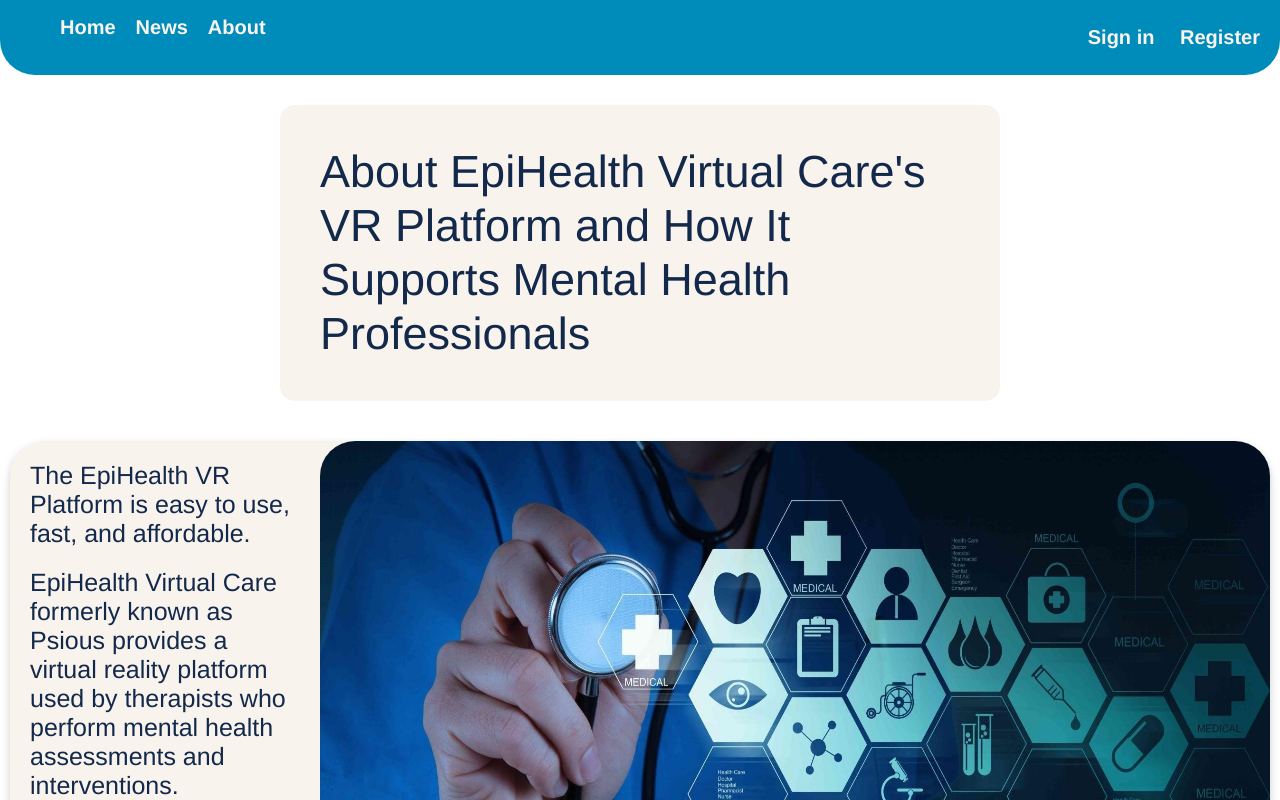
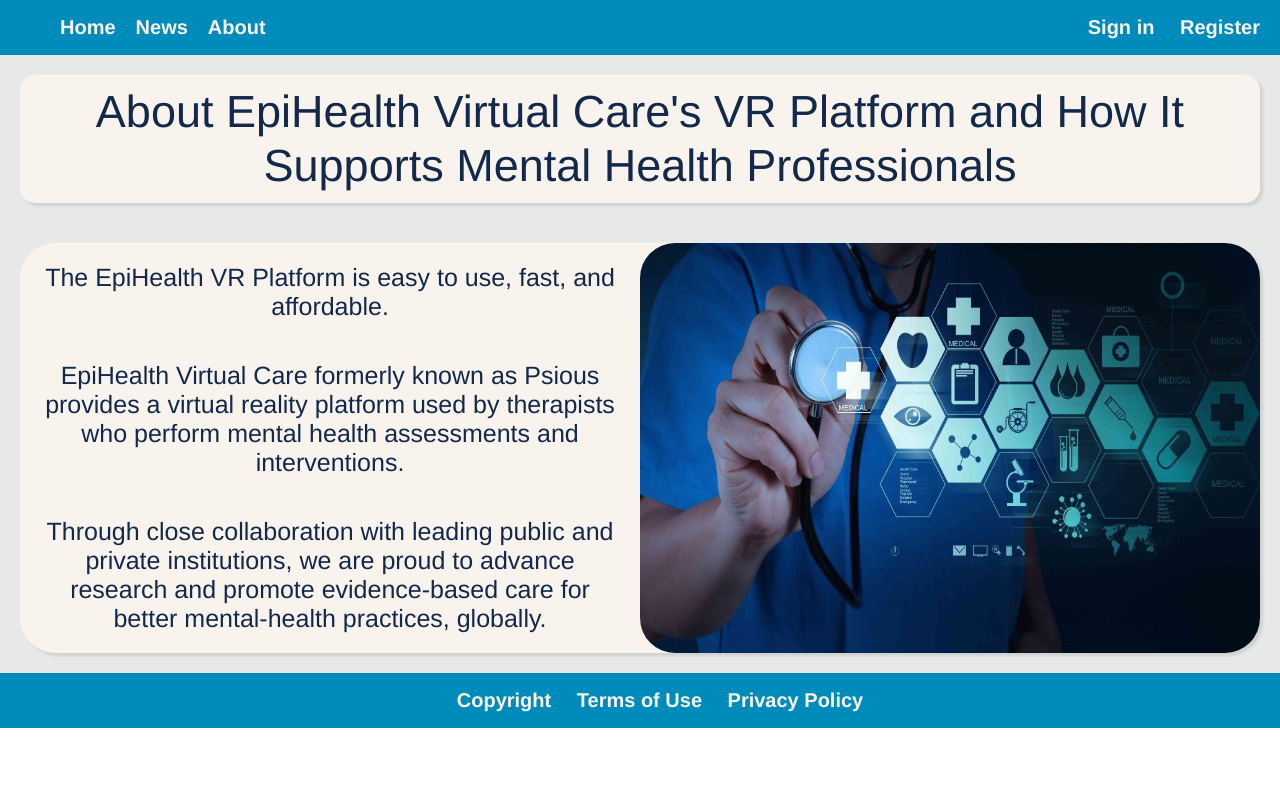
Before and after one commit to antoinebubs/ESP-APP, a Vue app in the folder esp-front/: page /#/about in a window 1280 px wide. Shown: the top 800 px of the page. Built offline with nearby package versions, Linux system fonts and the light colour scheme.

Commit message:
work on front

```diff
--- a/esp-front/src/App.vue
+++ b/esp-front/src/App.vue
@@ -1,6 +1,8 @@
 <template>
-  <AppBar />
-  <AppFooter />
+  <div class="flex-container">
+    <AppBar />
+    <AppFooter />
+  </div>
 </template>
 
 <script>
@@ -26,4 +28,9 @@
 body {
   margin: 0px;
 }
+.flex-container {
+  display: flex;
+  flex-direction: column;
+  background-color: #e7e9e8;
+}
 </style>
--- a/esp-front/src/components/AppBar.vue
+++ b/esp-front/src/components/AppBar.vue
@@ -1,5 +1,4 @@
 <template>
-  <div class="meganavbar"></div>
   <div class="navbar">
     <div class="navbar-options-left">
       <ul class="list-options">
@@ -37,14 +36,12 @@
 <style scoped>
 .navbar {
   background-color: #008cba;
-  border-bottom-right-radius: 35px;
-  border-bottom-left-radius: 35px;
-  background-color: #008cba;
   display: flex;
   justify-content: space-between;
   width: 100%;
 }
-.navbar-options-left {
+.navbar-options-left .navbar-options-right {
+  display: flex;
   list-style-type: none;
 }
 
@@ -64,8 +61,6 @@
   color: #333;
 }
 .navbar-options-right .list-options {
-  display: flex;
-  float: right;
 }
 .list {
   margin: 10px;
--- a/esp-front/src/components/AppCard.vue
+++ b/esp-front/src/components/AppCard.vue
@@ -30,6 +30,8 @@
   font-family: arial;
   border: none 1px;
   border-radius: 35px;
+  max-width: 400px;
+  min-width: 200px;
 }
 
 .title {
--- a/esp-front/src/components/AppFooter.vue
+++ b/esp-front/src/components/AppFooter.vue
@@ -2,9 +2,9 @@
   <div class="footer">
     <ul class="list-options">
       <li class="list">
-        <router-link class="options-links" to="/copyright"
-          >Copyright</router-link
-        >
+        <router-link class="options-links" to="/copyright">
+          Copyright
+        </router-link>
         <router-link class="options-links" to="/termsOfUse">
           Terms of Use
         </router-link>
@@ -33,9 +33,6 @@
 <style scoped>
 .footer {
   background-color: #008cba;
-  border-top-right-radius: 35px;
-  border-top-left-radius: 35px;
-  background-color: #008cba;
   display: flex;
   justify-content: center;
   width: 100%;
--- a/esp-front/src/components/ButtonMain.vue
+++ b/esp-front/src/components/ButtonMain.vue
@@ -25,7 +25,7 @@
   margin: 10px 20px;
   cursor: pointer;
   border-radius: 15px;
-  box-shadow: black 5px 5px;
+  box-shadow: 5px 5px 5px rgba(0, 0, 0, 0.4);
   font-weight: bold;
 }
 .button:hover {
--- a/esp-front/src/views/AboutView.vue
+++ b/esp-front/src/views/AboutView.vue
@@ -1,11 +1,11 @@
 <template>
-  <div class="about">
-    <h1>
+  <div class="about-main-container">
+    <div class="title">
       About EpiHealth Virtual Care's VR Platform and How It Supports Mental
       Health Professionals
-    </h1>
-    <div class="flex-container">
-      <div class="text">
+    </div>
+    <div class="content-box">
+      <div class="text-content">
         <p class="about-us">
           The EpiHealth VR Platform is easy to use, fast, and affordable.
         </p>
@@ -20,7 +20,7 @@
           evidence-based care for better mental-health practices, globally.
         </p>
       </div>
-      <img src="@/img/background.jpg" width="950" height="600" />
+      <img class="img" src="@/img/background.jpg" />
     </div>
   </div>
 </template>
@@ -33,42 +33,41 @@
 };
 </script>
 <style scoped>
-.about {
+.about-main-container {
   font-family: Ubuntu, Noto Sans SC, helvetica, arial, sans-serif;
   color: #13294b;
   display: flex;
   flex-direction: column;
-  align-items: center;
 }
 .about-us {
   font-size: 25px;
-  margin: 0px 0px 20px;
+  margin: 20px;
 }
-.text {
-  margin: 20px 20px 20px 20px;
+.text-content {
+  display: flex;
+  flex-wrap: wrap;
+  flex-direction: column;
 }
-.flex-container {
+.content-box {
   display: flex;
-  justify-content: center;
-  align-items: flex-start;
-  text-align: left;
   background-color: #f9f3ed;
   border-radius: 35px;
   border: none 2px #13294b;
-  margin: 10px 10px 10px 10px;
-  box-shadow: 0 4px 8px 0 rgba(0, 0, 0, 0.2);
+  margin: 20px;
+  box-shadow: 3px 3px 3px rgba(0, 0, 0, 0.1);
 }
-img {
+.img {
   border-radius: 35px;
+  width: 50%;
 }
-h1 {
-  text-align: left;
+.title {
+  margin: 20px;
+  padding: 10px;
   font-size: 45px;
   line-height: 1.2;
   font-weight: 400;
-  width: 50%;
   background-color: #f9f3ed;
   border-radius: 15px;
-  padding: 40px;
+  box-shadow: 3px 3px 3px rgba(0, 0, 0, 0.1);
 }
 </style>
--- a/esp-front/src/views/MainPage.vue
+++ b/esp-front/src/views/MainPage.vue
@@ -1,12 +1,12 @@
 <template>
   <div class="main-page">
-    <div class="main-page-wapper">
-      <h1>
+    <div class="main-page-content">
+      <h1 class="first-titles">
         Virtual Reality for Mental Health Professionals EpiHealth, an all-in-one
         VR
       </h1>
-      <h3>platform trusted by over 0 therapists.</h3>
-      <div class="flex-container">
+      <h3 class="third-title">platform trusted by over 0 therapists.</h3>
+      <div class="wapper-button">
         <ButtonMain @click="doSomething">Démo</ButtonMain>
         <ButtonMain>Pricing</ButtonMain>
       </div>
@@ -44,23 +44,17 @@
   width: 100%;
   height: 850px;
 }
+.main-titles {
+}
 p {
   color: #f9f3ed;
 }
 
-h3 {
+.third-title {
   text-align: left;
   margin: 20px;
 }
-.flex-container {
+.wapper-button {
   display: flex;
 }
-.flex-container2 {
-  display: flex;
-  background-color: #008cba;
-  padding: 15px;
-  border-radius: 35px;
-  margin-top: 70px;
-  box-shadow: black 8px 8px;
-}
 </style>
--- a/esp-front/src/views/NewsView.vue
+++ b/esp-front/src/views/NewsView.vue
@@ -14,7 +14,7 @@
   name: "NewsView",
   data() {
     return {
-      infos: 6,
+      infos: 14,
     };
   },
   components: {
@@ -28,6 +28,8 @@
 }
 .list-options {
   display: flex;
+  flex-wrap: wrap;
+  justify-content: center;
   list-style-type: none;
 }
 .list {
--- a/esp-front/src/views/RegisterPage.vue
+++ b/esp-front/src/views/RegisterPage.vue
@@ -1,5 +1,5 @@
 <template>
-  <div class="register flex-container">
+  <div class="register-main-container">
     <h1>Register</h1>
     <form @submit="handleRegister" class="form">
       <label class="label" for="username">Username:</label>
@@ -41,22 +41,22 @@
 </script>
 
 <style scoped>
-.register {
-  display: block;
+.register-main-container {
+  display: flex;
+  flex-direction: column;
+  align-items: center;
   font-family: "Segoe UI", Tahoma, Geneva, Verdana, sans-serif;
   font-weight: 400;
   height: 850px;
 }
 .form {
-  width: 500px;
-  margin: auto;
   padding: 20px;
   border: 1px solid #ccc;
   border-radius: 25px;
   margin-bottom: 30px;
+  box-shadow: 5px 5px 5px rgba(0, 0, 0, 0.4);
 }
 .label {
-  display: block;
   margin-bottom: 10px;
 }
 .input {
--- a/esp-front/src/views/SignIn.vue
+++ b/esp-front/src/views/SignIn.vue
@@ -1,15 +1,15 @@
 <template>
-  <div class="register flex-container">
-    <h1>Sign In</h1>
-    <form @submit="signIn" class="form">
-      <label class="label" for="username">Username:</label>
-      <input class="input" type="text" id="username" v-model="username" />
+  <div class="signin-main-container">
+    <h1>Sign in</h1>
+    <form @submit="handleSignIn" class="form">
+      <label class="label" for="email">Email:</label>
+      <input class="input" type="email" id="email" v-model="email" />
       <label class="label" for="password">Password:</label>
       <input class="input" type="password" id="password" v-model="password" />
       <div class="buttons">
         <ButtonMain type="submit">Submit</ButtonMain>
-        <router-link to="/register"
-          ><ButtonMain type="submit"> Register</ButtonMain>
+        <router-link to="/signin"
+          ><ButtonMain type="submit"> Sign In</ButtonMain>
         </router-link>
       </div>
     </form>
@@ -21,7 +21,7 @@
 export default {
   data() {
     return {
-      username: "",
+      email: "",
       password: "",
     };
   },
@@ -29,31 +29,32 @@
     ButtonMain,
   },
   methods: {
-    signIn() {
+    handleSignIn() {
       // validate the user's information
-      // and handle the register process
+      // and handle the sign in process
     },
   },
 };
 </script>
 
 <style scoped>
-.register {
-  display: block;
+.signin-main-container {
+  display: flex;
+  flex-direction: column;
+  align-items: center;
   font-family: "Segoe UI", Tahoma, Geneva, Verdana, sans-serif;
   font-weight: 400;
   height: 850px;
 }
 .form {
-  width: 500px;
-  margin: auto;
   padding: 20px;
   border: 1px solid #ccc;
   border-radius: 25px;
   margin-bottom: 30px;
+  box-shadow: 5px 5px 5px rgba(0, 0, 0, 0.4);
+  width: 400px;
 }
 .label {
-  display: block;
   margin-bottom: 10px;
 }
 .input {
```
Also changed, not shown: esp-front/src/views/LoginPage.vue (deleted, +0 -54 lines).
